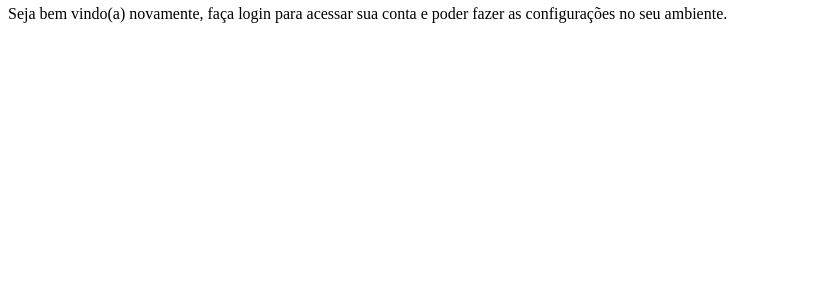
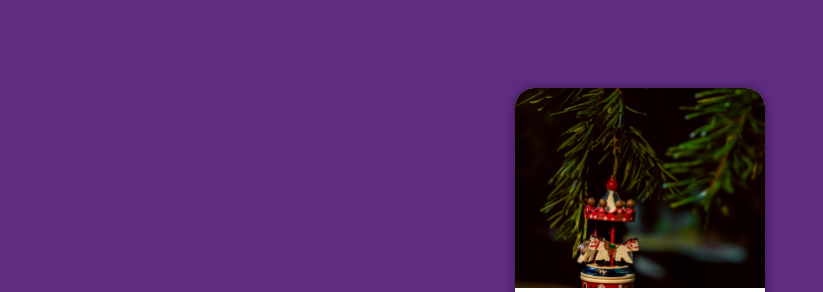
Before and after one commit to RecildoJr/projecto-login, a plain HTML site: page index.html in a window 1280 px wide. Shown: the part 62-354 px from the top of the page, without its empty margins (0-823 px from the left). Drawn offline with Linux system fonts and the light colour scheme.

Commit message:
atualizado

```diff
--- a/estilos/style.css
+++ b/estilos/style.css
@@ -5,3 +5,52 @@
     verde: #49a09d
     lilas:#5f2c82
 */
+
+* {
+    font-family: system-ui, -apple-system, BlinkMacSystemFont, 'Segoe UI', Roboto, Oxygen, Ubuntu, Cantarell, 'Open Sans', 'Helvetica Neue', sans-serif;
+    padding: 0px;
+    margin: 0px;
+    box-sizing: border-box;
+}
+
+html, body {
+    background-color: #5f2c82;
+    height: 100vh;
+    width: 100vw;
+}
+
+main {
+    position: relative;
+    height: 100vh;
+    width: 100vw;
+}
+
+section#login {
+    position: absolute;
+    top: 50%;
+    left: 50%;
+    transform: translate(-50%, -50%);
+    overflow: hidden;
+
+
+    background-color: white;
+    width: 250px;
+    height: 500px;
+    border-radius: 20px;
+    box-shadow: 0px 0px 10px rgba(0, 0, 0, 0.450);
+    display: block;
+}
+
+#img {
+    background: #5f2c82 url(../imagens/pexels-mammiya-29879483.jpg) no-repeat;
+    background-size: cover;
+    height: 200px;
+    display: block;
+
+}
+
+#formulario {
+    padding: 10px;
+
+
+}
```
